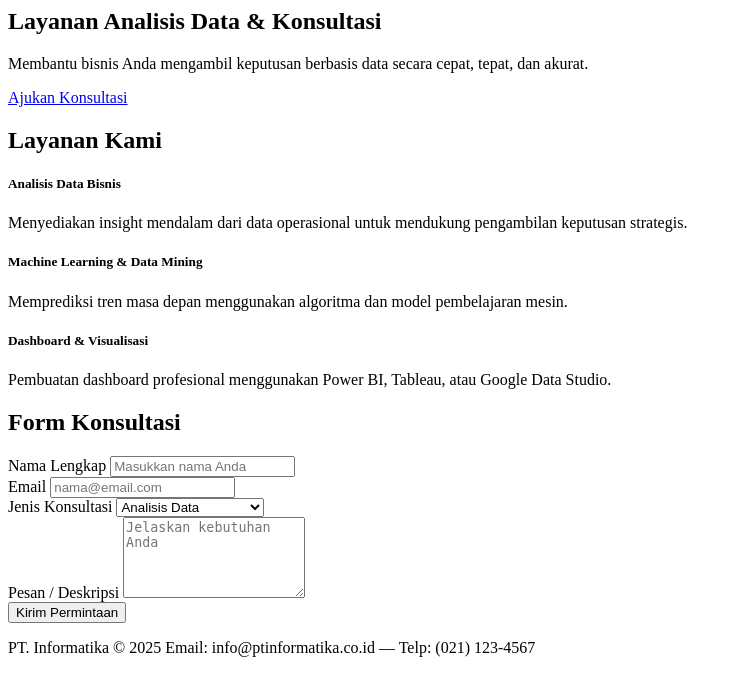
After one commit to nansatna/apps-profil-cifo, a PHP site: template pages/depan/layanan/data.php in a window 1280 px wide. The commit adds this page. Shown: the top 696 px of the page, without its empty margins (0-738 px from the left). Run offline with PHP 8.4, Linux system fonts and the light colour scheme; the template is opened without the code that fills it, so the values that code supplies are empty.

Commit message:
perubahan

```diff
--- /dev/null
+++ b/pages/depan/layanan/data.php
@@ -0,0 +1,102 @@
+<section class="hero text-center">
+    <div class="container">
+        <h1>Layanan Analisis Data & Konsultasi</h1>
+        <p>Membantu bisnis Anda mengambil keputusan berbasis data secara cepat, tepat, dan akurat.</p>
+        <a href="#konsultasi" class="btn btn-light btn-lg mt-3">Ajukan Konsultasi</a>
+    </div>
+</section>
+
+<!-- LAYANAN -->
+<section class="py-5" id="layanan">
+
+    <div class="container">
+        <h2 class="text-center mb-4 fw-bold">Layanan Kami</h2>
+        <div class="row g-4">
+
+
+            <div class="col-md-4 ">
+                <div class="card service-card h-100 p-3 bg-primary bg-shadow">
+                    <div class="card-body ">
+                        <h5 class="card-title">Analisis Data Bisnis</h5>
+                        <p class="card-text">Menyediakan insight mendalam dari data operasional untuk mendukung pengambilan keputusan strategis.</p>
+                    </div>
+                </div>
+            </div>
+
+
+
+            <div class="col-md-4">
+                <div class="card service-card h-100 p-3">
+                    <div class="card-body">
+                        <h5 class="card-title"> Machine Learning & Data Mining</h5>
+                        <p class="card-text">Memprediksi tren masa depan menggunakan algoritma dan model pembelajaran mesin.</p>
+                    </div>
+                </div>
+            </div>
+
+
+            <div class="col-md-4">
+                <div class="card service-card h-100 p-3 bg-success">
+                    <div class="card-body">
+                        <h5 class="card-title"> Dashboard & Visualisasi</h5>
+                        <p class="card-text">Pembuatan dashboard profesional menggunakan Power BI, Tableau, atau Google Data Studio.</p>
+                    </div>
+                </div>
+            </div>
+
+        </div>
+    </div>
+</section>
+
+<!-- KONSULTASI FORM -->
+<section class="py-5 bg-light" id="konsultasi">
+    <div class="container">
+        <h2 class="text-center mb-4 fw-bold">Form Konsultasi</h2>
+
+        <div class="row justify-content-center">
+            <div class="col-md-8">
+
+                <div class="card p-4 shadow">
+                    <form>
+                        <div class="mb-3">
+                            <label class="form-label">Nama Lengkap</label>
+                            <input type="text" class="form-control" placeholder="Masukkan nama Anda">
+                        </div>
+
+                        <div class="mb-3">
+                            <label class="form-label">Email</label>
+                            <input type="email" class="form-control" placeholder="nama@email.com">
+                        </div>
+
+                        <div class="mb-3">
+                            <label class="form-label">Jenis Konsultasi</label>
+                            <select class="form-select">
+                                <option>Analisis Data</option>
+                                <option>Business Intelligence</option>
+                                <option>Machine Learning</option>
+                                <option>Transformasi Digital</option>
+                                <option>Lainnya</option>
+                            </select>
+                        </div>
+
+                        <div class="mb-3">
+                            <label class="form-label">Pesan / Deskripsi</label>
+                            <textarea rows="5" class="form-control" placeholder="Jelaskan kebutuhan Anda"></textarea>
+                        </div>
+
+                        <button type="submit" class="btn btn-primary w-100">Kirim Permintaan</button>
+                    </form>
+                </div>
+
+            </div>
+        </div>
+    </div>
+</section>
+
+<!-- FOOTER -->
+<footer class="text-center" id="kontak">
+    <p class="mb-0">PT. Informatika © 2025  Email: info@ptinformatika.co.id — Telp: (021) 123-4567</p>
+</footer>
+
+<!-- Bootstrap JS -->
+<script src="https://cdn.jsdelivr.net/npm/bootstrap@5.3.2/dist/js/bootstrap.bundle.min.js"></script>
```
Also changed, not shown: style/depan/menu.php (+8 -0 lines).
